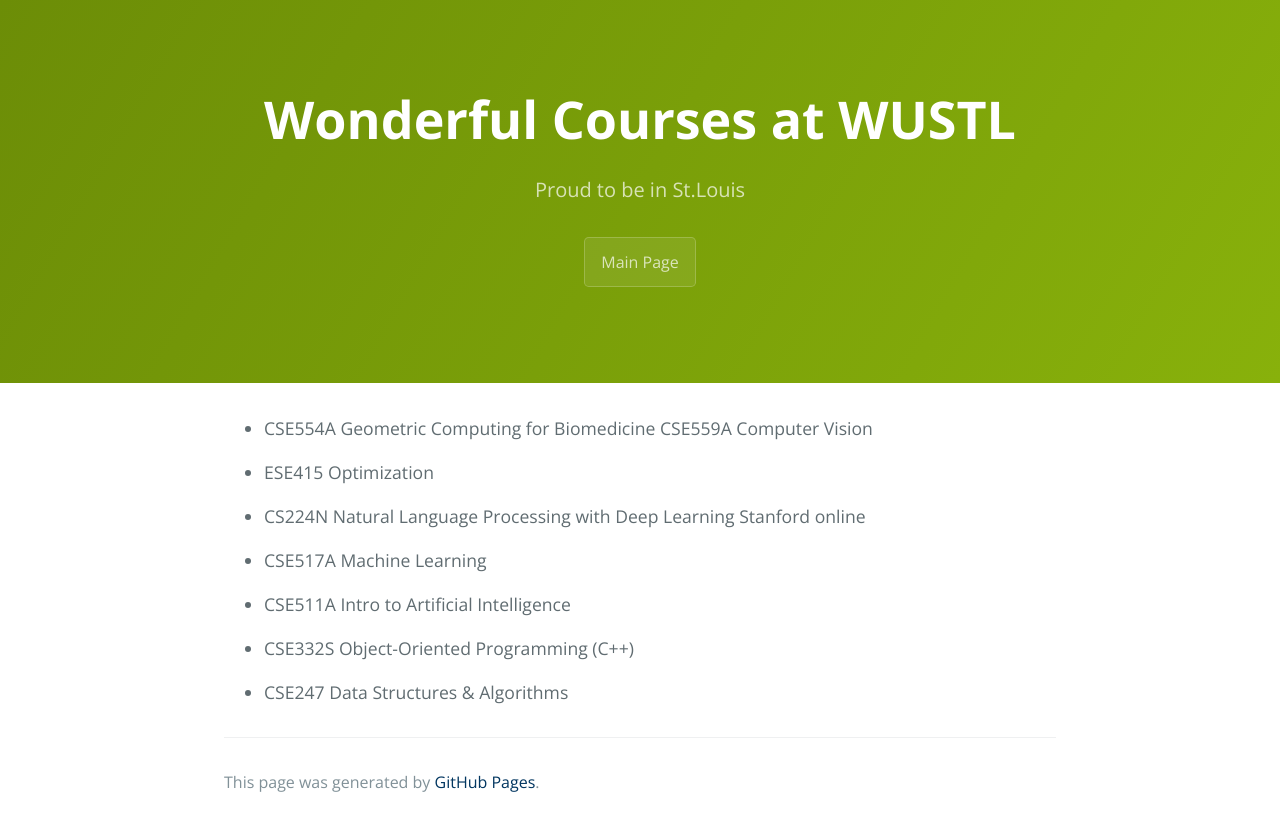
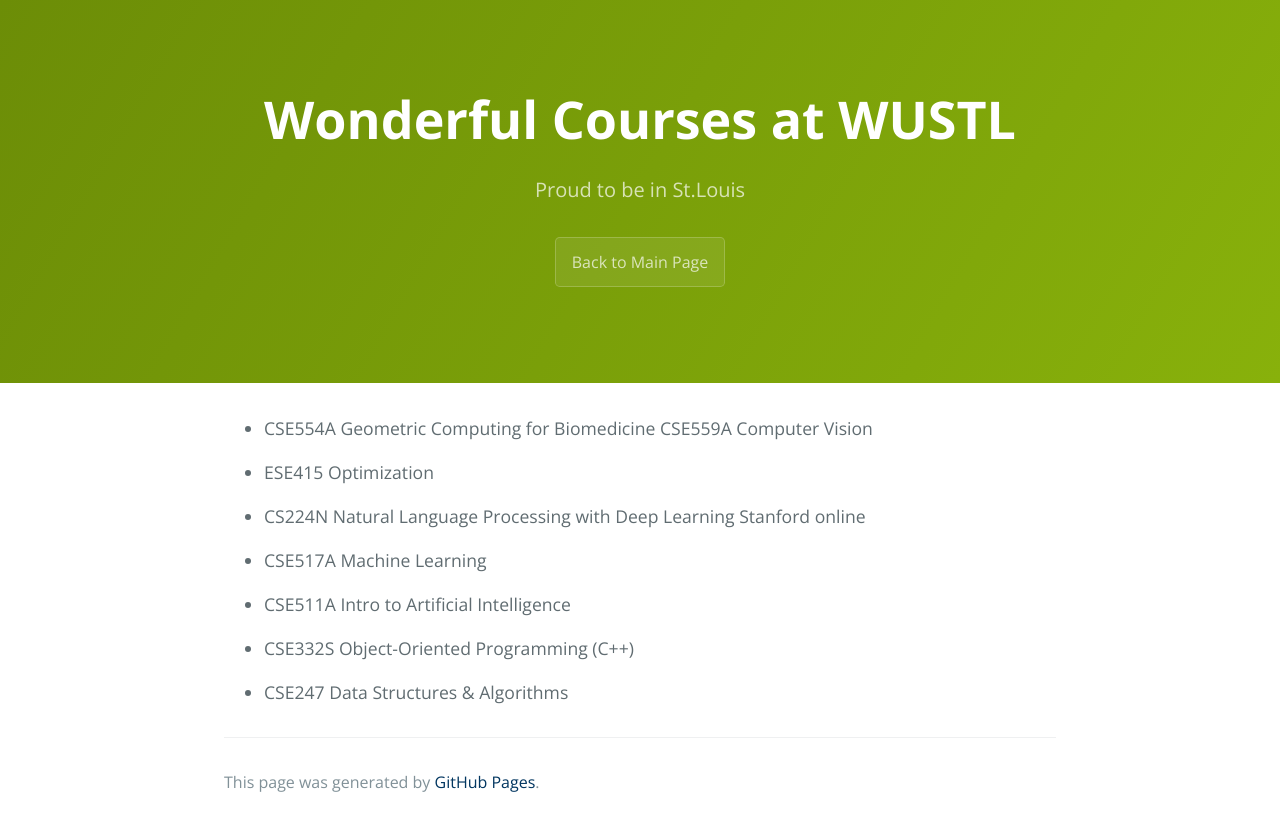
Before and after one commit to chengyongting/chengyongting.github.io, a Jekyll site: the page built from courses.md, in a window 1280 px wide. Shown: the top 831 px of the page. Built offline with Jekyll 4.4.1, drawn with Linux system fonts in a browser that asks for light colours.

Commit message:
Update post.html

```diff
--- a/_layouts/post.html
+++ b/_layouts/post.html
@@ -18,7 +18,7 @@
     <header class="page-header" role="banner">
       <h1 class="project-name">{{ page.title | default: site.title | default: site.github.repository_name }}</h1>
       <h2 class="project-tagline">{{ page.description | default: site.description | default: site.github.project_tagline }}</h2>
-      <a href="./index.html" class="btn">Main Page</a>
+      <a href="./index.html" class="btn">Back to Main Page</a>
     </header>
 
     <main id="content" class="main-content" role="main">
```
